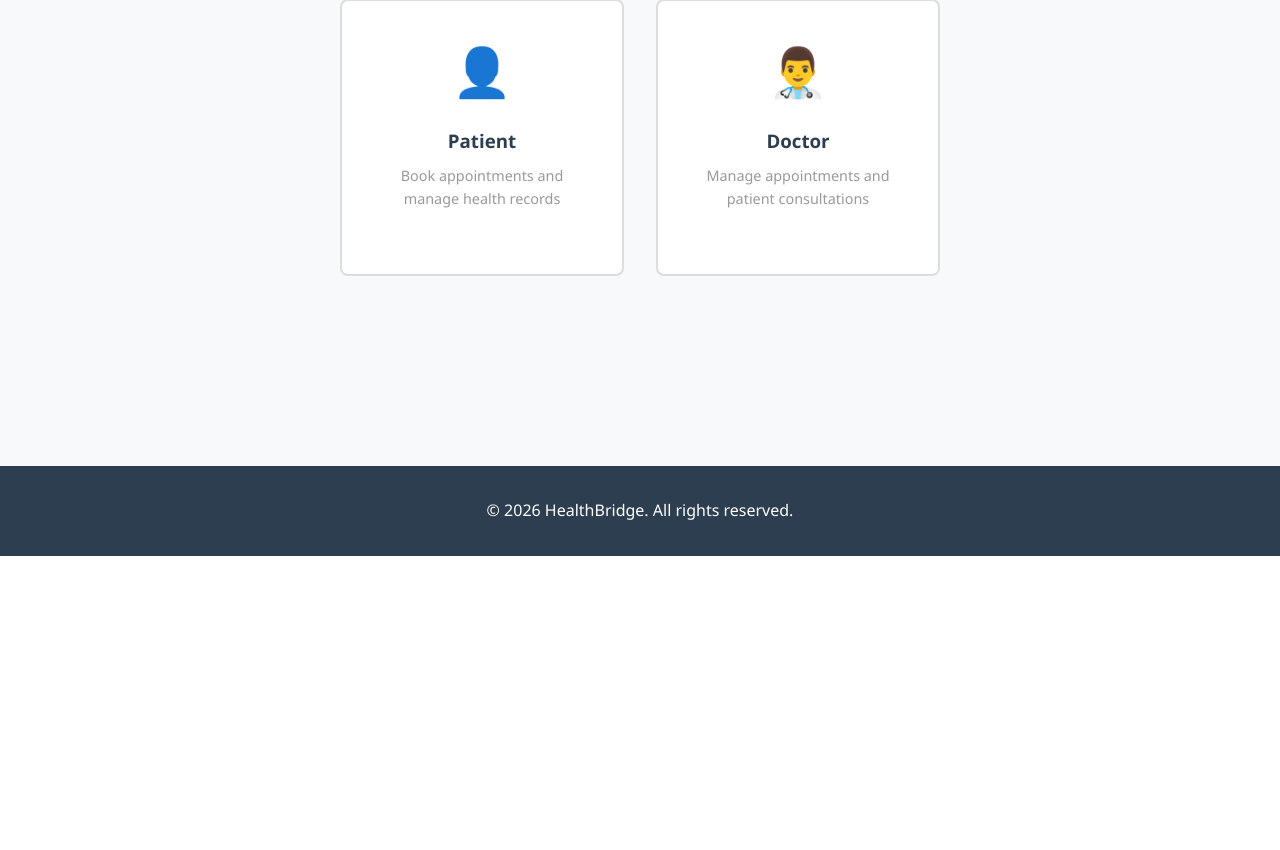
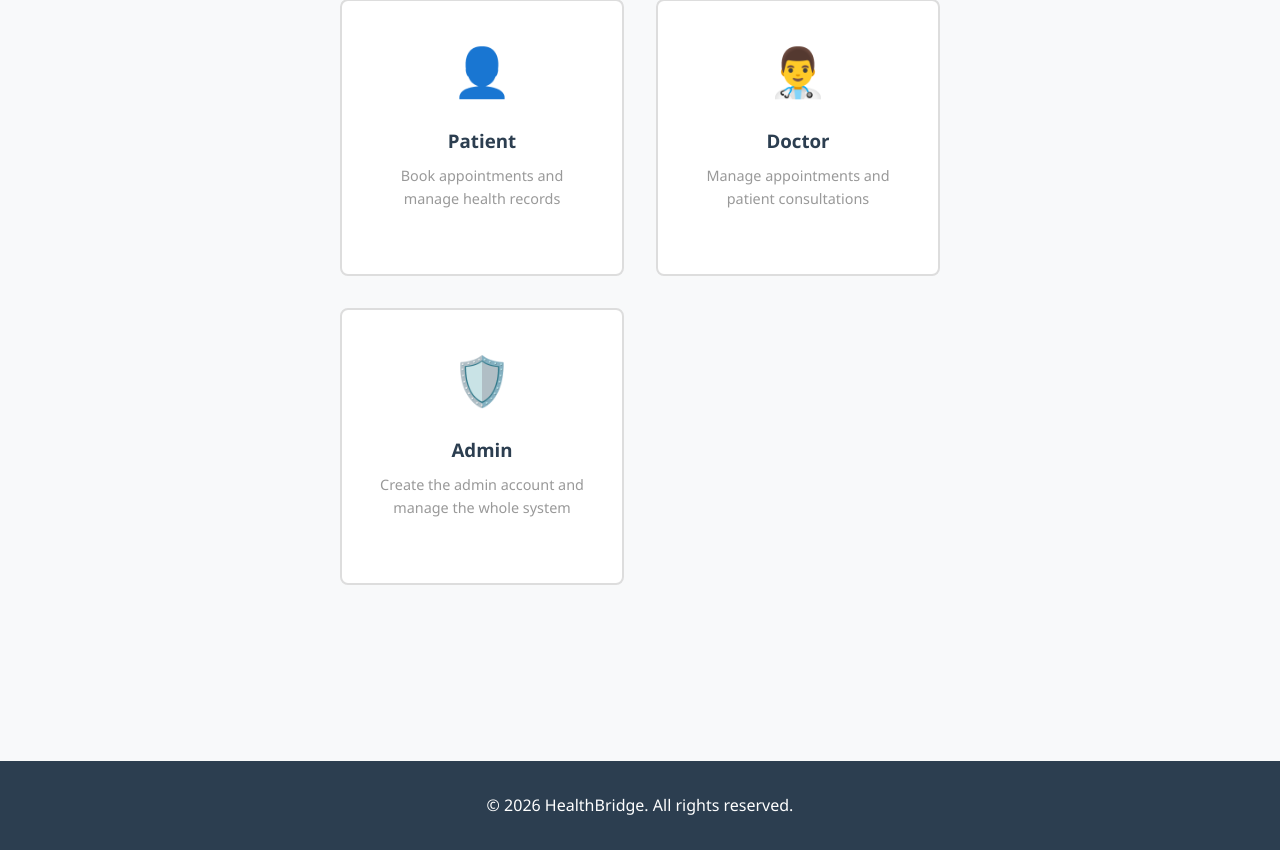
Before and after one commit to anshikajoshi07/Anshika_JIT_HealthBridge, a Django app: page /signup/ in a window 1280 px wide. Shown: the part 252-1102 px from the top of the page. Before the commit the page ends 808 px from the top, so only its background shows below. Run offline with Django 5.2, Linux system fonts and the light colour scheme.

Commit message:
Restore admin signup link

```diff
--- a/templates/health/signup.html
+++ b/templates/health/signup.html
@@ -21,6 +21,12 @@
                 <div class="type-icon">👨‍⚕️</div>
                 <h3>Doctor</h3>
                 <p>Manage appointments and patient consultations</p>
+            </a>
+
+            <a href="{% url 'health:signup_admin' %}" class="type-option">
+                <div class="type-icon">🛡️</div>
+                <h3>Admin</h3>
+                <p>Create the admin account and manage the whole system</p>
             </a>
         </div>
     </div>
```
